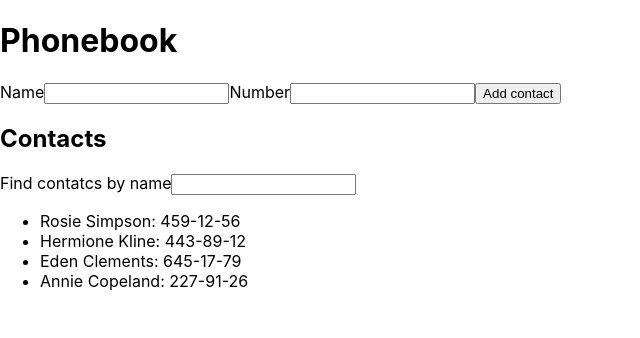
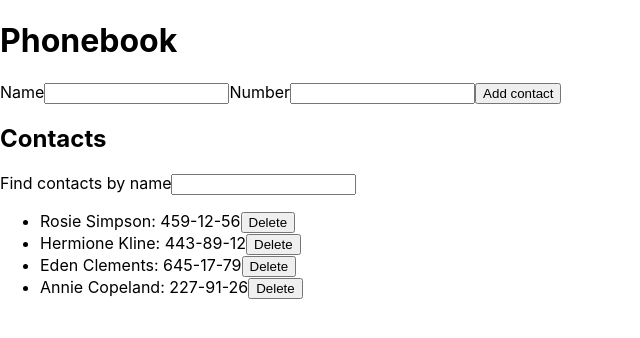
Before and after one commit to jacobpavlik/goit-react-hw-02-phonebook, a React (Create React App) app: page / in a window 1280 px wide. Shown: the top 338 px of the page, without its empty margins (0-640 px from the left). Built offline with nearby package versions, Linux system fonts and the light colour scheme.

Commit message:
Added filter - not working yet

```diff
--- a/src/components/App.jsx
+++ b/src/components/App.jsx
@@ -21,14 +21,19 @@ class ContactForm extends Component {
       [name]: value,
       // id,
     }));
-    console.log("handleChange",e.target.value);
+    console.log('handleChange', e.target.value);
   };
 
   handleSubmit = e => {
     e.preventDefault();
     // alert(`Dane zostały wysłane ${JSON.stringify(this.state)}`);
+    if (e.target.value === this.state.name) {
+      alert(`${this.state.name} is already in contacts.`);
+      return;
+    } else {
       this.props.addContact(this.state);
       console.log(`Dane zostały wysłane ${JSON.stringify(this.state)}`);
+    }
   };
 
   render() {
@@ -77,7 +82,14 @@ class ContactList extends Component {
       <div>
         <ul>
           {this.props.contacts.map(({ name, number }, index) => (
-            <li key={index}>{name}: {number}</li>
+            <li key={index}>
+              {name}: {number}
+              <span>
+                <button onClick={() => this.props.deleteContact(index)}>
+                  Delete
+                </button>
+              </span>
+            </li>
           ))}
         </ul>
       </div>
@@ -86,35 +98,83 @@ class ContactList extends Component {
 }
 
 class Filter extends Component {
+  state = {
+    filter: '',
+  };
+  handleFilter = e => {
+    const { name, value } = e.target;
+    this.setState(prevState => ({ ...prevState, [name]: value }));
+    console.log('handleFilter', e.target.value);
+    // this.state.filter(name, console.log(name));
+  };
+
+  // const filtered = this.state.filter.filter((name) => {
+  //   return this.state.filter === name.target.value;
+  // this.setState(prevState => {
+  //   return { filter: e.target.value };
+  // });
+  // console.log('this.state.filter.value', this.state.filter.value);
+  // console.log('this.props.name', this.props.name);
+  // console.log('koniec');
+  // console.log(e.target.value);
+
+  // if (this.props.name === this.state.filter.value) {
+  //   console.log("this.props.name", this.props.name)
+  //   console.log("this.state.filter.value", this.state.filter.value)
+  // }} else {console.log("nie jest this.props.name", this.props.name, "this.state.filter.value", this.state.filter.value )
+
   render() {
     return (
       <div>
-        <label>Find contatcs by name
-
-        <input type='text' name='filter' title='Filter contacts' />
+        <label>
+          Find contacts by name
+          <input
+            onChange={this.handleFilter}
+            type="text"
+            name="filter"
+            title="Filter contacts"
+            value={this.state.filter}
+          />
+          {console.log(this.state.filter)}
         </label>
+        {/* <div>
+          {this.state.value
+            .filter(contacts => this.state.name)
+            .map(filteredContacts => (
+              <li>{filteredContacts.name}</li>
+            ))}
+        </div> */}
       </div>
-    )
+    );
   }
 }
-
 
 export class App extends Component {
   state = {
     contacts: [
-    {id: 'id-1', name: 'Rosie Simpson', number: '459-12-56' },
-    {id: 'id-2', name: 'Hermione Kline', number: '443-89-12'},
-    {id: 'id-3', name: 'Eden Clements', number: '645-17-79'},
-    {id: 'id-4', name: 'Annie Copeland', number: '227-91-26'},],
-    filter:'',
-    name: '',
-    number:''
+      { id: 'id-1', name: 'Rosie Simpson', number: '459-12-56' },
+      { id: 'id-2', name: 'Hermione Kline', number: '443-89-12' },
+      { id: 'id-3', name: 'Eden Clements', number: '645-17-79' },
+      { id: 'id-4', name: 'Annie Copeland', number: '227-91-26' },
+    ],
+    filter: '',
+    // name: '',
+    // number: '',
   };
   addContact = newContact => {
     this.setState(prevState => ({
       contacts: [...prevState.contacts, newContact],
     }));
     console.log('Dodajemy nasz kontakt', this.state.contacts);
+  };
+
+  deleteContact = index => {
+    console.log('Usuwanie kontaktu', index);
+    this.setState(prevState => {
+      const updateContacts = [...prevState.contacts];
+      updateContacts.splice(index, 1);
+      return { contacts: updateContacts };
+    });
   };
 
   render() {
@@ -124,7 +184,10 @@ export class App extends Component {
         <ContactForm addContact={this.addContact} />
         <h2>Contacts </h2>
         <Filter />
-        <ContactList contacts={this.state.contacts} />
+        <ContactList
+          contacts={this.state.contacts}
+          deleteContact={this.deleteContact}
+        />
       </div>
     );
   }
```
Lines whose indentation alone changed are shown as unchanged.
